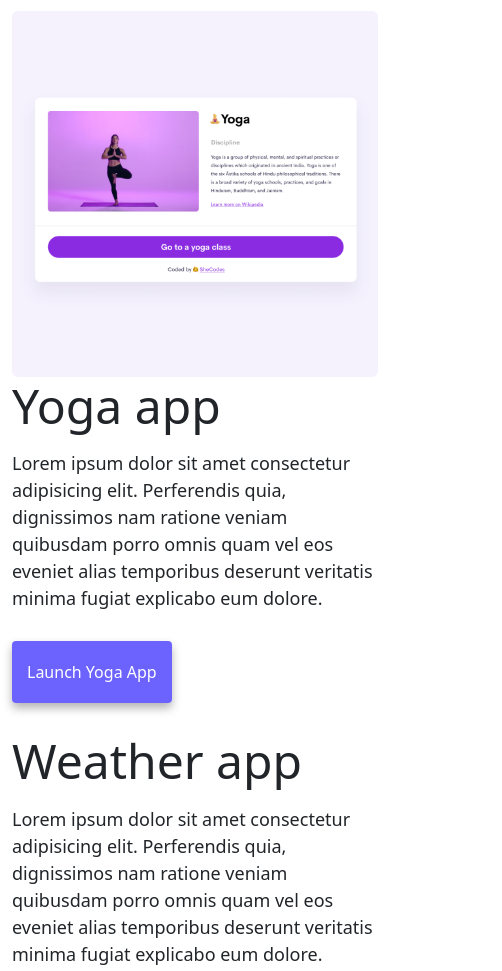
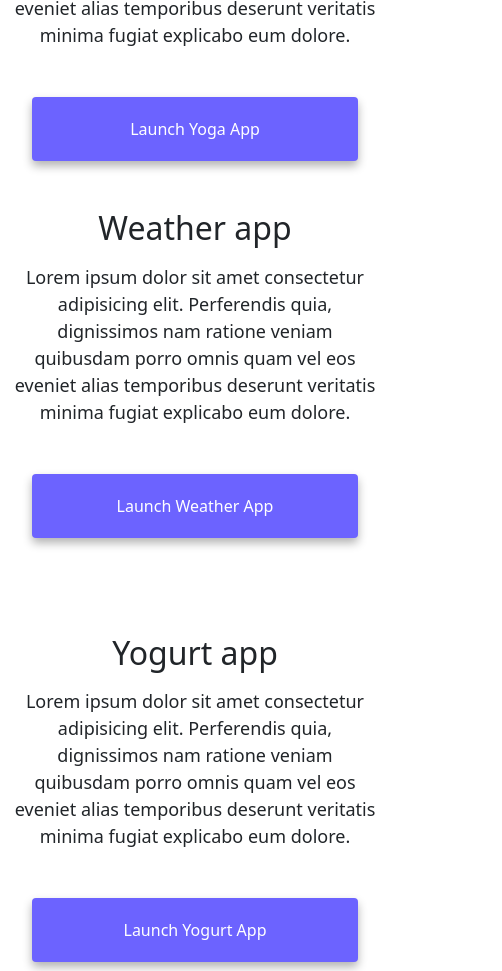
Before and after one commit to OlgaGushchyna/aboutme-multiplepages, a plain HTML site: page index.html in a window 390 px wide. Shown: the part 633-1604 px from the top of the page, 502 px wide, since content can reach past the window. Drawn offline with nearby package versions, Linux system fonts and the light colour scheme.

Commit message:
Add responsive design by phone-screen

```diff
--- a/index.html
+++ b/index.html
@@ -75,14 +75,14 @@
     </div>
     <div class="container">
       <div class="row">
-        <div class="col-md-6">
+        <div class="col-sm-6">
           <img
             src="/images/yoga.png"
-            class="img-fluid rounded"
+            class="img-fluid rounded d-none d-sm-block"
             alt="Woman doing yoga"
           />
         </div>
-        <div class="col-md-6">
+        <div class="col-sm-6">
           <h2 class="mb-3">Yoga app</h2>
           <p>
             Lorem ipsum dolor sit amet consectetur adipisicing elit. Perferendis
@@ -91,14 +91,17 @@
             explicabo eum dolore.
           </p>
           <div class="mt-5">
-            <a href="#" class="primary-link" title="Launch Yoga App"
+            <a
+              href="#"
+              class="primary-link conectApp-link"
+              title="Launch Yoga App"
               >Launch Yoga App
             </a>
           </div>
         </div>
       </div>
       <div class="row mt-5">
-        <div class="col-md-6">
+        <div class="col-sm-6">
           <h2 class="mb-3">Weather app</h2>
           <p>
             Lorem ipsum dolor sit amet consectetur adipisicing elit. Perferendis
@@ -107,28 +110,31 @@
             explicabo eum dolore.
           </p>
           <div class="mb-5 mt-5">
-            <a href="#" class="primary-link" title="Launch Weather App"
+            <a
+              href="#"
+              class="primary-link conectApp-link"
+              title="Launch Weather App"
               >Launch Weather App</a
             >
           </div>
         </div>
-        <div class="col-md-6">
+        <div class="col-sm-6">
           <img
             src="/images/weather.png"
-            class="img-fluid rounded"
+            class="img-fluid rounded d-none d-sm-block"
             alt="Weather forecast for the week"
           />
         </div>
       </div>
       <div class="row mt-5">
-        <div class="col-md-6">
+        <div class="col-sm-6">
           <img
             src="/images/yogurt.png"
-            class="img-fluid rounded"
+            class="img-fluid rounded d-none d-sm-block"
             alt="Glass of yogurt with blueberries"
           />
         </div>
-        <div class="col-md-6">
+        <div class="col-sm-6">
           <h2 class="mb-3">Yogurt app</h2>
           <p>
             Lorem ipsum dolor sit amet consectetur adipisicing elit. Perferendis
@@ -137,7 +143,10 @@
             explicabo eum dolore.
           </p>
           <div class="mt-5">
-            <a href="#" class="primary-link" title="Launch Yogurt App"
+            <a
+              href="#"
+              class="primary-link conectApp-link"
+              title="Launch Yogurt App"
               >Launch Yogurt App</a
             >
           </div>
--- a/src/styles.css
+++ b/src/styles.css
@@ -5,7 +5,7 @@
 }
 
 body {
-  margin-top: 100px;
+  margin: 100px 0;
 }
 
 h1,
@@ -87,3 +87,25 @@ p {
 .email-link:hover {
   text-decoration: underline;
 }
+
+@media (max-width: 576px) {
+  h1 {
+    font-size: 48px;
+    line-height: 1.5;
+  }
+
+  h2 {
+    font-size: 32px;
+    text-align: center;
+  }
+
+  p {
+    text-align: center;
+  }
+
+  .conectApp-link {
+    display: block;
+    text-align: center;
+    margin: 0 20px;
+  }
+}
```
Also changed, not shown: about.html (+3 -3 lines).
